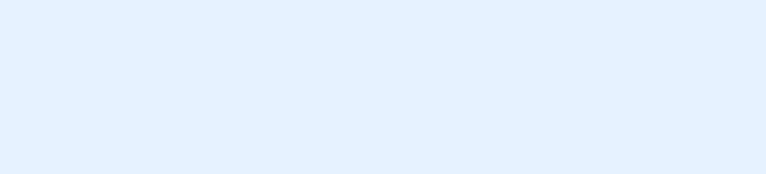
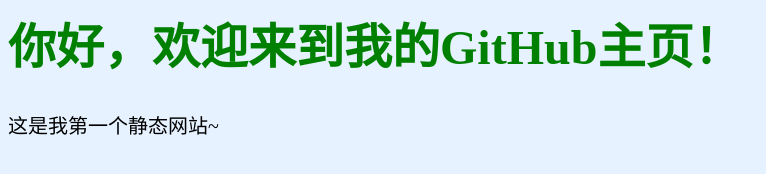
Before and after one commit to haoyul10-23/leo.github.io, a plain HTML site: page index.html in a window 1280 px wide. Shown: the whole page, without its empty margins (0-766 px from the left). Drawn offline with Linux system fonts and the light colour scheme.

Commit message:
Update index.html

```diff
--- a/index.html
+++ b/index.html
@@ -16,3 +16,7 @@
         }
     </style>
 </head>
+<body>
+    <h1>你好，欢迎来到我的GitHub主页！</h1>
+    <p>这是我第一个静态网站~</p>
+</body>
```
